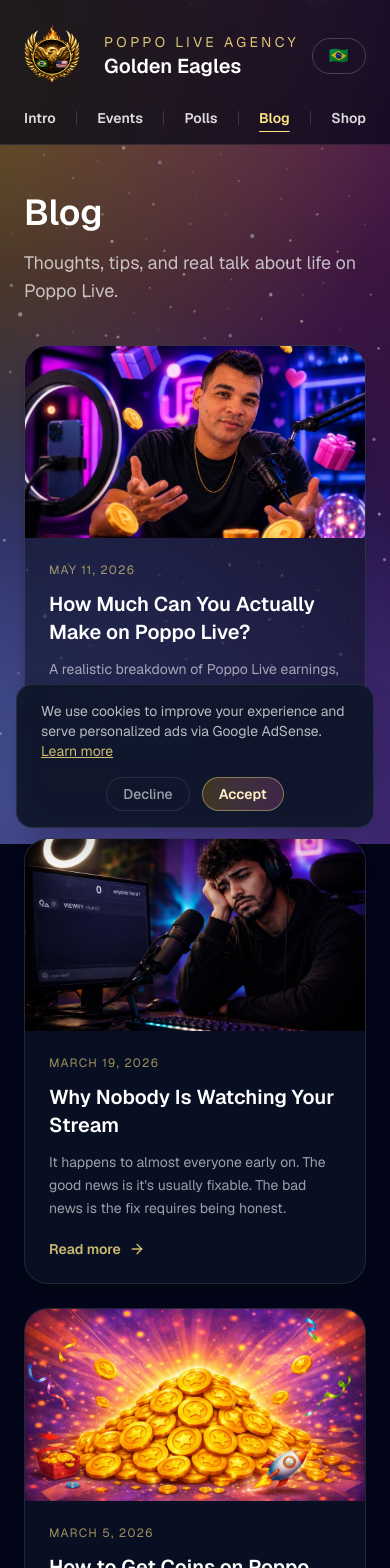
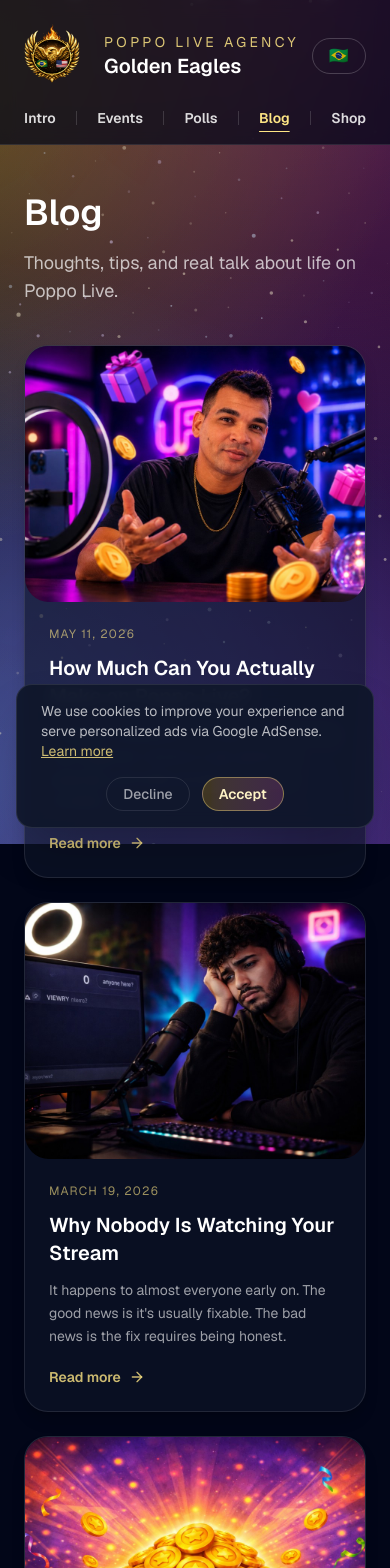
Before and after one commit to kennsorr/golden-eagles-poppo-live, a Next.js app: page /en/blog in a window 390 px wide. Shown: the top 1568 px of the page. Built offline with nearby package versions, Linux system fonts and the light colour scheme; no server answers.

Commit message:
Update BlogPostCard and BlogPostPage components to improve image styling and layout; enhance accessibility with rounded corners and responsive design adjustments.

```diff
--- a/src/app/[locale]/blog/[slug]/page.tsx
+++ b/src/app/[locale]/blog/[slug]/page.tsx
@@ -89,7 +89,7 @@ export default async function BlogPostPage({
           <img
             src={post.coverImage}
             alt={post.title}
-            className="h-56 w-full object-cover sm:h-72 md:h-80"
+            className="h-72 w-full rounded-b-3xl object-cover sm:h-96 md:h-120"
           />
         )}
         <div className="p-8 md:p-12">
--- a/src/components/BlogPostCard.tsx
+++ b/src/components/BlogPostCard.tsx
@@ -14,12 +14,16 @@ export default function BlogPostCard({
   readMoreLabel,
 }: BlogPostCardProps) {
   return (
-    <article className="group overflow-hidden rounded-3xl border border-white/10 bg-slate-900/60 shadow-lg shadow-black/20 transition hover:border-amber-200/20">
+    <Link
+      href={`/${locale}/blog/${post.slug}`}
+      className="group block h-full cursor-pointer rounded-3xl focus-visible:outline-2 focus-visible:outline-offset-4 focus-visible:outline-amber-200"
+    >
+      <article className="h-full overflow-hidden rounded-3xl border border-white/10 bg-slate-900/60 shadow-lg shadow-black/20 transition group-hover:border-amber-200/20">
         {post.coverImage && (
           <img
             src={post.coverImage}
             alt={post.title}
-          className="h-48 w-full object-cover"
+            className="h-64 w-full rounded-b-3xl object-cover sm:h-72 md:h-80"
             loading="lazy"
           />
         )}
@@ -30,14 +34,13 @@ export default function BlogPostCard({
               { year: "numeric", month: "long", day: "numeric" },
             )}
           </time>
-        <h3 className="text-xl font-semibold text-white group-hover:text-amber-100 transition">
+          <h3 className="text-xl font-semibold text-white transition group-hover:text-amber-100">
             {post.title}
           </h3>
-        <p className="text-sm leading-relaxed text-white/60">{post.excerpt}</p>
-        <Link
-          href={`/${locale}/blog/${post.slug}`}
-          className="mt-2 inline-flex items-center gap-2 text-sm font-semibold text-amber-200/80 transition hover:text-amber-200"
-        >
+          <p className="text-sm leading-relaxed text-white/60">
+            {post.excerpt}
+          </p>
+          <span className="mt-2 inline-flex items-center gap-2 text-sm font-semibold text-amber-200/80 transition group-hover:text-amber-200">
           {readMoreLabel}
           <svg
             viewBox="0 0 24 24"
@@ -52,8 +55,9 @@ export default function BlogPostCard({
             <path d="M5 12h14" />
             <path d="M12 5l7 7-7 7" />
           </svg>
-        </Link>
+          </span>
         </div>
       </article>
+    </Link>
   );
 }
```
Lines whose indentation alone changed are shown as unchanged.
